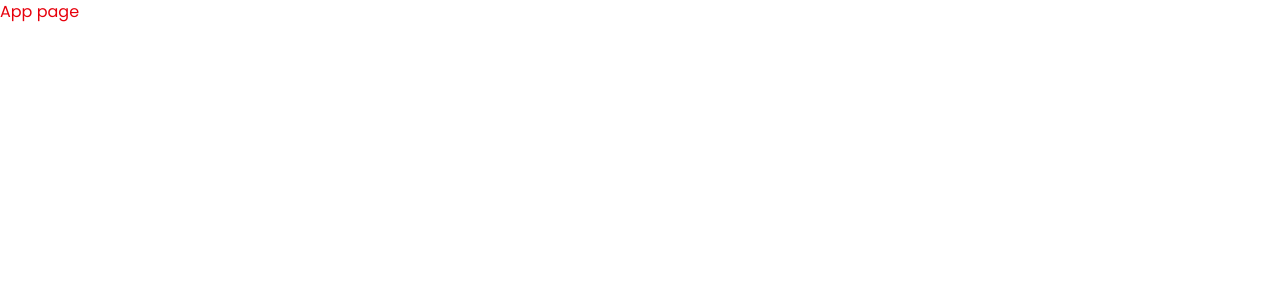
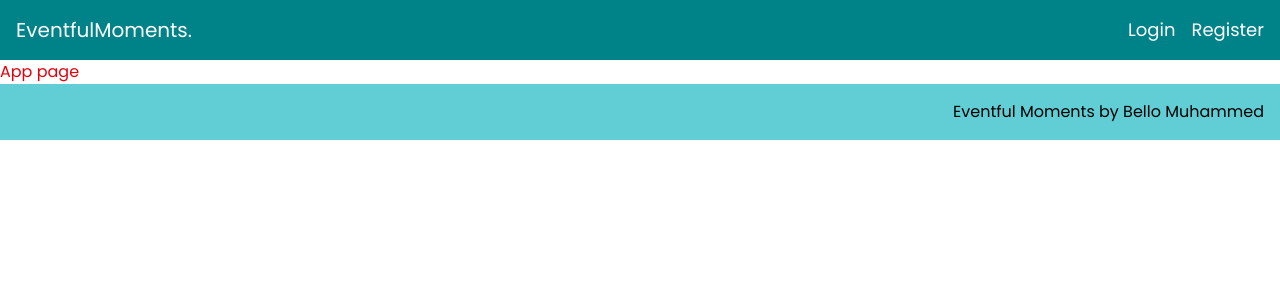
Before and after one commit to Sallah10/eventful-app, a Vue app: page /buckets in a window 1280 px wide. Shown: the top 300 px of the page. Built offline with nearby package versions, Linux system fonts and the light colour scheme.

Commit message:
navBar And Footer done

```diff
--- a/index.html
+++ b/index.html
@@ -3,7 +3,7 @@
 
 <head>
   <meta charset="UTF-8" />
-  <link rel="icon" type="image/svg+xml" href="/vite.svg" />
+  <link rel="icon" type="image/svg+xml" href="/favivon.ico" />
   <meta name="viewport" content="width=device-width, initial-scale=1.0" />
   <link rel="preconnect" href="https://fonts.googleapis.com">
   <link rel="preconnect" href="https://fonts.gstatic.com" crossorigin>
--- a/src/App.vue
+++ b/src/App.vue
@@ -1,11 +1,13 @@
 <script setup>
-import nav from './components/nav.vue';
+import Nav from './components/nav.vue';
+import Footer from './components/footer.vue';
 </script>
 
 <template>
   <div>
-   <h1 class=" text-red-600"> App page</h1>
-   <nav/>
+    <Nav/>
+    <h1 class=" text-red-600 h-full"> App page</h1>
+    <Footer/>
   </div>
 </template>
 
--- /dev/null
+++ b/src/components/footer.vue
@@ -0,0 +1,16 @@
+<template>
+    <footer class="bg-[#60CED4] flex justify-end px-4 py-4  ">
+        <h1 class="text-[#000000] text-md">Eventful Moments by Bello Muhammed</h1>
+    </footer>
+</template>
+
+<script>
+export default {
+    name: 'footer',
+    data() {
+        return {
+            // Component data goes here
+        }
+    }
+}
+</script>
--- a/src/components/nav.vue
+++ b/src/components/nav.vue
@@ -1,6 +1,11 @@
 <template>
-    <nav>
-        <h1>navBar</h1>
+    <nav class="bg-[#008289] flex justify-between text-[#ffffff] px-4 py-4  ">
+        <a href="
+        " class="text-xl">EventfulMoments.</a>
+        <ul class="flex gap-4 text-lg">
+            <li><a href="#">Login</a></li>
+            <li><a href="#">Register</a></li>
+        </ul>
     </nav>
 </template>
 
--- a/src/style.css
+++ b/src/style.css
@@ -1,4 +1,6 @@
 @import "tailwindcss";
-*{
+* {
   font-family: "Poppins";
+  font-style: normal;
+  box-sizing: border-box;
 }
```
Also changed, not shown: 1 other file (tests, documents, lock files or other folders).
